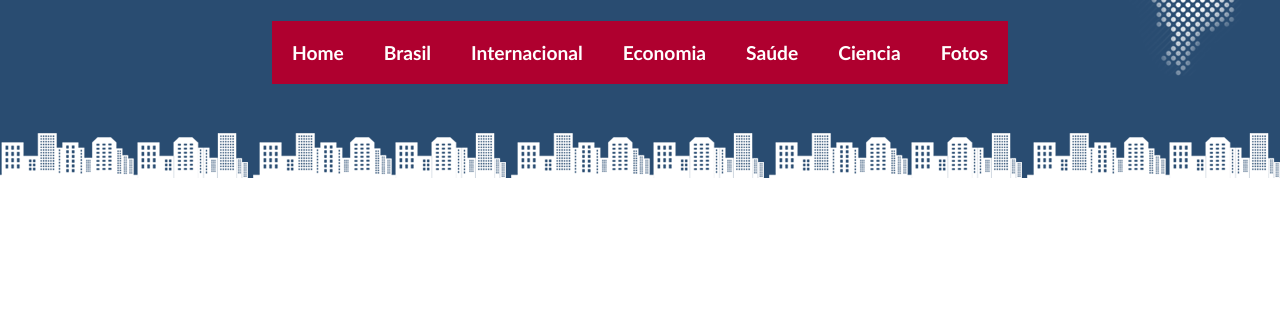
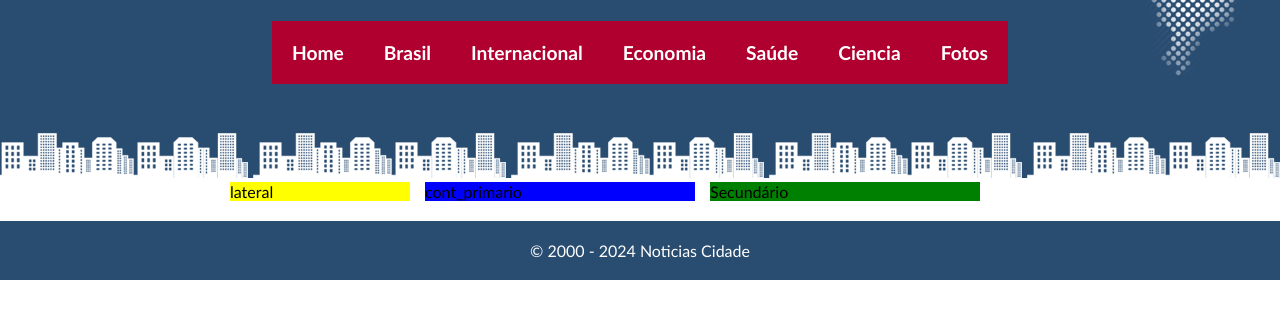
Before and after one commit to poraodonando/Projeto_Noticias_Cidades, a plain HTML site: page index.html in a window 1280 px wide. Shown: the part 118-436 px from the top of the page. Drawn offline with Linux system fonts and the light colour scheme.

Commit message:
atualizando o estilo

```diff
--- a/DOCS/style.css
+++ b/DOCS/style.css
@@ -65,3 +65,48 @@ body{
     right: 20px;
 
 }
+
+
+#conteudo_principal{
+    width: 820px;
+    margin: 0 auto;
+    background: #f5f5f5;
+
+}
+
+#barra_lateral{
+    width: 180px;
+    background: yellow;
+    float: left;
+    margin: 0 15px 20x 0;
+}
+
+#cont_primario{
+    width: 270px;
+    background: blue;
+    float: left;
+    margin: 0 15px 20px 15px;
+}
+
+
+#cont_secundario{
+    width: 270px;
+    background: green;
+    float: left;
+    margin: 0 15px 20px 0;
+
+}
+
+
+#container-rodape{
+    clear: both;
+    background: #294c71;
+    padding: 20px;
+}
+
+#rodape{
+    width: 750px;
+    margin: 0 auto;
+    color: #fff;
+    text-align: center;
+}
--- a/index.html
+++ b/index.html
@@ -43,17 +43,20 @@
         <div id="conteudo_principal">
 
             <div id="barra_lateral">
-
+                lateral
             </div>
 
-            <div id="reportagens">
-
+            <div id="cont_primario">
+                cont_primario
             </div>
 
-        </div>
+
+            <div id="cont_secundario">
+                Secundário
+            </div>
 
 
-        <div id="foot">
+
 
 
         </div>
@@ -61,6 +64,14 @@
 
 
 
+
+
+
+    </div>
+
+    <div id="container-rodape">
+        <div id="rodape">&copy; 2000 - 2024 Noticias Cidade</div>
+
     </div>
 
 </body>
```
